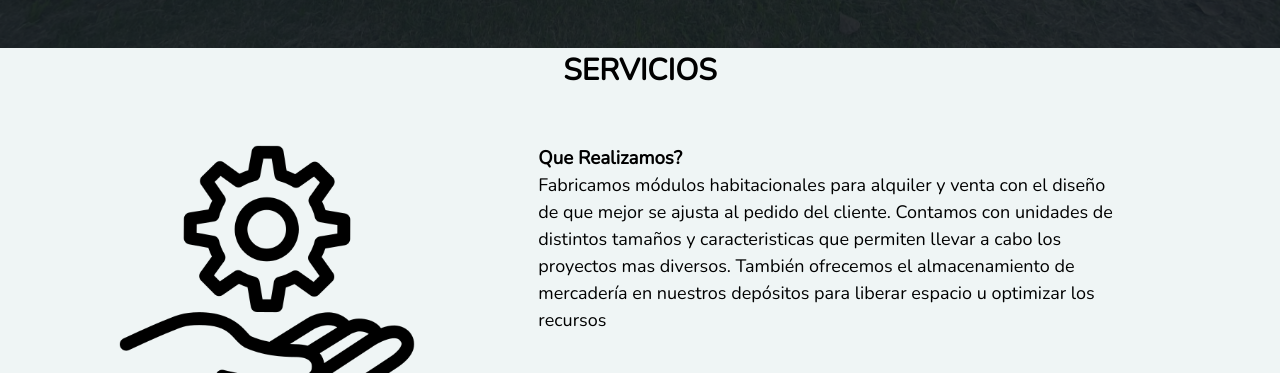
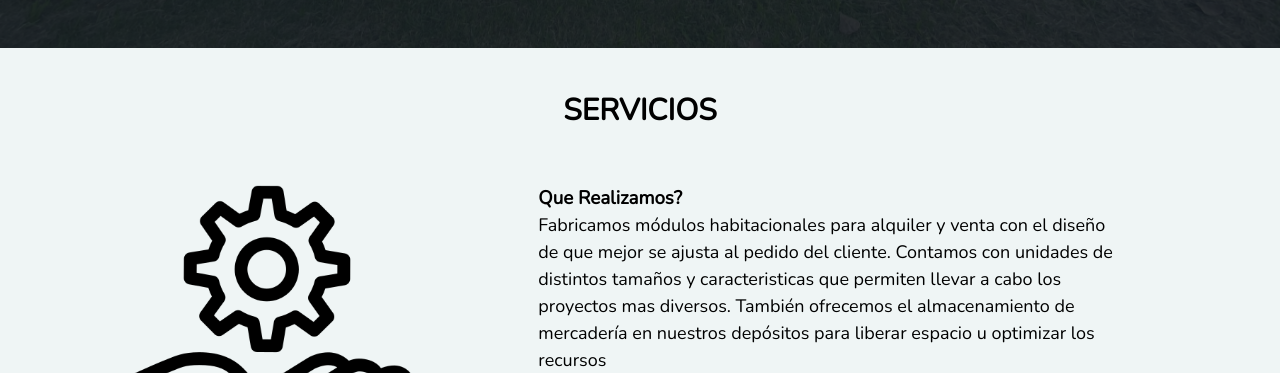
Before and after one commit to ivanhadrowa/KeepBox-Repo, a website: page index.html in a window 1280 px wide. Shown: the part 791-1164 px from the top of the page. Drawn offline with nearby package versions, Linux system fonts and the light colour scheme.

Commit message:
ultimos cambios

```diff
--- a/scss/style.scss
+++ b/scss/style.scss
@@ -751,3 +751,7 @@ a svg:hover{
 #modo.modo{
   padding: 2rem 0;
 }
+
+.titulo-servicios{
+  margin-top: 2rem;
+}
```
Also changed, not shown: css/main.css.
